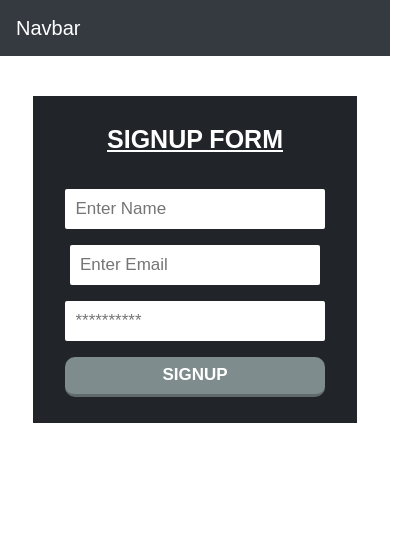
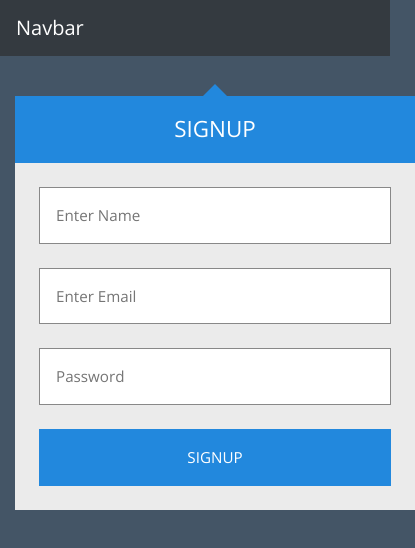
Before and after one commit to Siddharth6780/Events_Planner, a React (Create React App) app in the folder fronend/: page /users/signup in a window 390 px wide. Shown: the top 548 px of the page, 415 px wide, since content can reach past the window. Built offline with nearby package versions, Linux system fonts and the light colour scheme.

Commit message:
Changed frontend

```diff
--- a/fronend/src/App.css
+++ b/fronend/src/App.css
@@ -36,3 +36,7 @@
     transform: rotate(360deg);
   }
 }
+
+.main_container{
+  background: #ebebeb;
+}
--- a/fronend/src/App.js
+++ b/fronend/src/App.js
@@ -5,6 +5,7 @@
 import Login from "./components/Login";
 import Signup from "./components/Signup";
 import Events from "./Events";
+import AddEvents from "./components/AddEvents";
 
 const App = () => {
   return (
@@ -25,6 +26,9 @@
             <Route exact path="/events">
               <Events/>
             </Route>
+            <Route exact path="/addEvents">
+              <AddEvents/>
+            </Route>
           </Switch>
         </div>
       </Router>
--- a/fronend/src/Events.js
+++ b/fronend/src/Events.js
@@ -16,7 +16,7 @@
 
   return (
     <>
-      <div className="row my-3 d-flex">
+      <div className="row my-3 d-flex main_container">
         <div class="d-flex justify-content-center mr-auto p-2 mx-2">
           <button type="button" class="btn btn-outline-primary mx-1">
             Party
@@ -31,13 +31,11 @@
             Birthday
           </button>
         </div>
-        <div class="d-flex justify-content-center ml-auto p-2">
-          <Link className="nav-link" to="/about">
-            <button type="button" class="btn btn-outline-primary mx-2">
-              Add Events
-            </button>
-          </Link>
-        </div>
+        <Link className="nav-link" to="/addEvents">
+          <button type="button" class="btn btn-outline-primary mx-2">
+            Add Events
+          </button>
+        </Link>
       </div>
       <div className="row my-3">
         {Events.map((ele) => {
--- a/fronend/src/components/AddEvents.js
+++ b/fronend/src/components/AddEvents.js
@@ -3,7 +3,7 @@
 const AddEvents = () => {
     return (
         <>
-            Welcome to add events
+          Welcome to Add Events
         </>
     )
 }
--- a/fronend/src/components/Login.js
+++ b/fronend/src/components/Login.js
@@ -1,20 +1,23 @@
 import React from "react";
-import "./style.css"
+import "./style.css";
 
 const Login = () => {
   return (
     <>
-      <div className="form_div">
-        <label className="form_label">LOGIN FORM</label>
-        <form action="">
+      <div class="login">
+        <div class="login-triangle"></div>
+
+        <h2 class="login-header">Log in</h2>
+
+        <form class="login-container">
           <p>
-            <input type="email" placeholder="Enter Email" />
+            <input type="email" placeholder="Email" />
           </p>
           <p>
-            <input type="password" placeholder="**********" />
+            <input type="password" placeholder="Password" />
           </p>
           <p>
-            <input type="submit" value="LOGIN" />
+            <input type="submit" value="Log in" />
           </p>
         </form>
       </div>
--- a/fronend/src/components/Signup.js
+++ b/fronend/src/components/Signup.js
@@ -28,7 +28,7 @@
 
   return (
     <>
-      <div className="form_div">
+      {/* <div className="form_div">
         <p className="form_label">SIGNUP FORM</p>
         <form onSubmit={signupUser}>
           <p>
@@ -59,6 +59,42 @@
             <input type="submit" value="SIGNUP" />
           </p>
         </form>
+      </div> */}
+
+      <div class="signup">
+        <div class="signup-triangle"></div>
+
+        <h2 class="signup-header">Signup</h2>
+
+        <form class="signup-container" onSubmit={signupUser}>
+          <p>
+            <input
+              value={name}
+              type="text"
+              placeholder="Enter Name"
+              onChange={(e) => setname(e.target.value)}
+            />
+          </p>
+          <p>
+            <input
+              value={email}
+              type="email"
+              placeholder="Enter Email"
+              onChange={(e) => setEmail(e.target.value)}
+            />
+          </p>
+          <p>
+            <input
+              value={password}
+              type="password"
+              placeholder="Password"
+              onChange={(e) => setPassword(e.target.value)}
+            />
+          </p>
+          <p>
+            <input type="submit" value="SIGNUP" />
+          </p>
+        </form>
       </div>
     </>
   );
--- a/fronend/src/components/style.css
+++ b/fronend/src/components/style.css
@@ -1,123 +1,100 @@
+@import url(https://fonts.googleapis.com/css?family=Open+Sans:400,700);
+
 body {
-  margin: 0 auto;
-  padding: 0px;
-  text-align: center;
-  width: 100%;
-}
-#wrapper {
-  margin: 0 auto;
-  padding: 0px;
-  text-align: center;
-  width: 995px;
-}
-#wrapper h1 {
-  margin-top: 50px;
-  font-size: 45px;
-  color: #424949;
-}
-#wrapper h1 p {
-  font-size: 18px;
-}
-.form_div {
-  width: 330px;
-  margin-left: 35%;
-  padding: 10px;
-  background-color: #212529;
-  margin-top: 40px;
-}
-.form_div .form_label {
-  margin: 15px;
-  margin-bottom: 30px;
-  font-size: 25px;
-  font-weight: bold;
-  color: white;
-  text-decoration: underline;
-}
-.form_div input[type="email"],input[type="text"],
-input[type="password"] {
-  width: 250px;
-  height: 40px;
-  border-radius: 2px;
-  font-size: 17px;
-  padding-left: 10px;
-  border: none;
-}
-.form_div input[type="submit"] {
-  width: 230px;
-  height: 40px;
-  border: none;
-  border-radius: 10px;
-  font-size: 17px;
-  background-color: #7f8c8d;
-  border-bottom: 3px solid #616a6b;
-  color: white;
-  font-weight: bold;
+  background: #456;
+  font-family: 'Open Sans', sans-serif;
 }
 
-@media only screen and (min-width: 700px) and (max-width: 995px) {
-  #wrapper {
-    width: 100%;
-  }
-  #wrapper h1 {
-    font-size: 30px;
-  }
-  .form_div {
-    width: 50%;
-    margin-left: 25%;
-    padding-left: 0px;
-    padding-right: 0px;
-  }
-  .form_div input[type="text"],
-  input[type="password"] {
-    width: 80%;
-  }
-  .form_div textarea {
-    width: 80%;
-  }
-  .form_div input[type="submit"] {
-    width: 80%;
-  }
+.login, .signup{
+  width: 400px;
+  margin: 16px auto;
+  font-size: 16px;
 }
-@media only screen and (min-width: 400px) and (max-width: 699px) {
-  #wrapper {
-    width: 100%;
-  }
-  #wrapper h1 {
-    font-size: 30px;
-  }
-  .form_div {
-    width: 60%;
-    margin-left: 20%;
-  }
-  .form_div input[type="text"],
-  input[type="password"] {
-    width: 80%;
-  }
-  .form_div input[type="submit"] {
-    width: 80%;
-  }
+
+/* Reset top and bottom margins from certain elements */
+.login-header,
+.login p,
+.signup-header,
+.signup p {
+  margin-top: 0;
+  margin-bottom: 0;
 }
-@media only screen and (min-width: 100px) and (max-width: 399px) {
-  #wrapper {
-    width: 100%;
-  }
-  #wrapper h1 {
-    font-size: 25px;
-  }
-  .form_div {
-    width: 90%;
-    margin-left: 5%;
-    padding-left: 0px;
-    padding-right: 0px;
-  }
-  .form_div input[type="text"],
-  input[type="password"] {
-    width: 80%;
-  }
-  .form_div input[type="submit"] {
-    width: 80%;
-  }
+
+/* The triangle form is achieved by a CSS hack */
+.login-triangle,.signup-triangle {
+  width: 0;
+  margin-right: auto;
+  margin-left: auto;
+  border: 12px solid transparent;
+  border-bottom-color: #28d;
 }
-.card-text b{
-  font-weight: 500;
+
+.login-header,.signup-header {
+  background: #28d;
+  padding: 20px;
+  font-size: 1.4em;
+  font-weight: normal;
+  text-align: center;
+  text-transform: uppercase;
+  color: #fff;
 }
+
+.login-container,.signup-container {
+  background: #ebebeb;
+  padding: 12px;
+}
+
+/* Every row inside .login-container is defined with p tags */
+.login p,.signup p {
+  padding: 12px;
+}
+
+.login input,.signup input {
+  box-sizing: border-box;
+  display: block;
+  width: 100%;
+  border-width: 1px;
+  border-style: solid;
+  padding: 16px;
+  outline: 0;
+  font-family: inherit;
+  font-size: 0.95em;
+}
+
+.login input[type="email"],
+.login input[type="password"],
+.signup input[type="email"],
+.signup input[type="password"],
+.signup input[type="text"]  {
+  background: #fff;
+  border-color: #bbb;
+  color: #555;
+}
+
+/* Text fields' focus effect */
+.login input[type="email"],
+.login input[type="password"],
+.signup input[type="email"],
+.signup input[type="password"],
+.signup input[type="text"] {
+  border-color: #888;
+}
+
+.login input[type="submit"],
+.signup input[type="submit"] {
+  background: #28d;
+  border-color: transparent;
+  color: #fff;
+  cursor: pointer;
+}
+
+.login input[type="submit"]:hover,
+.signup input[type="submit"]:hover {
+  background: #17c;
+}
+
+/* Buttons' focus effect */
+.login input[type="submit"]:focus,
+.signup input[type="submit"]:focus {
+  border-color: #05a;
+}
```
